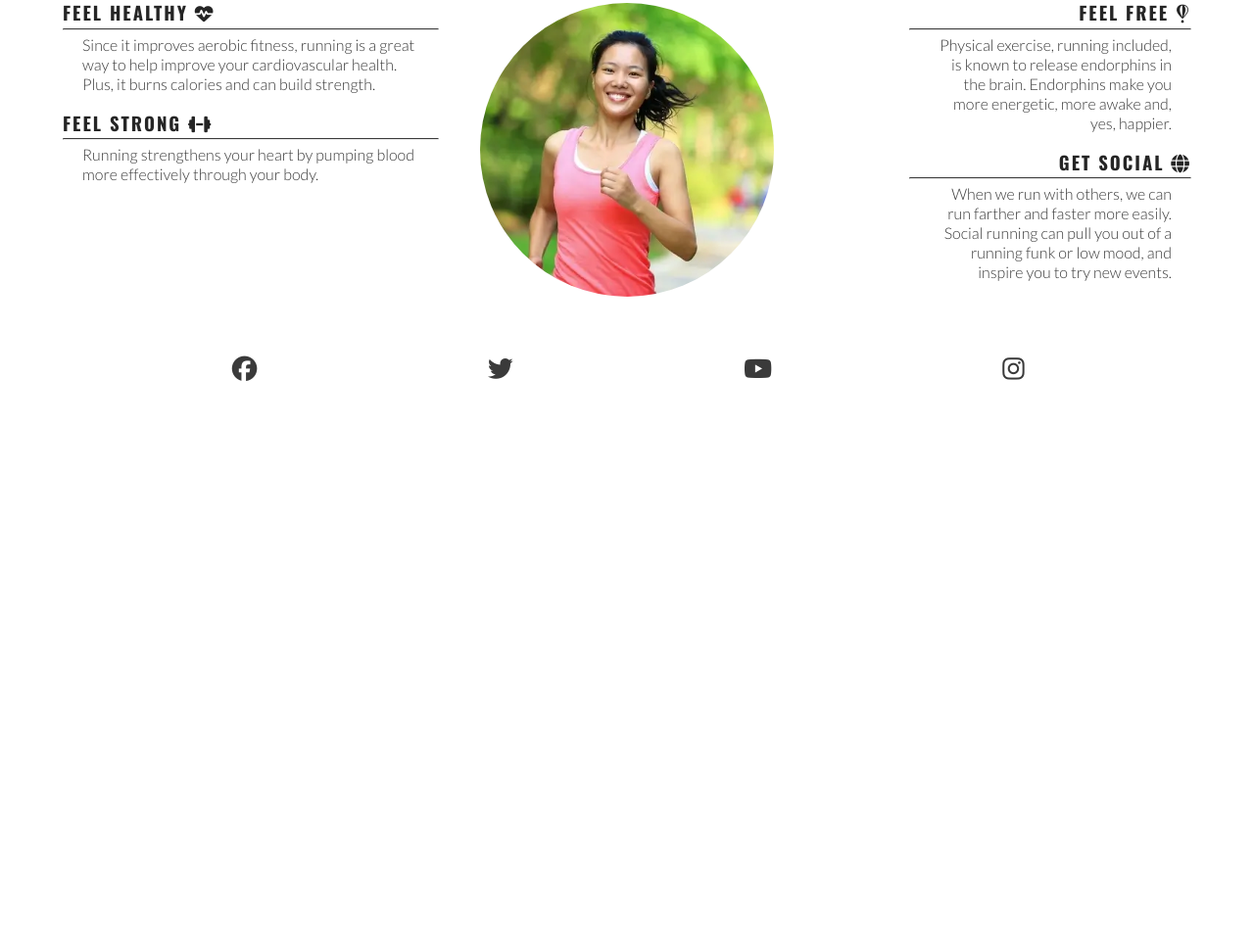
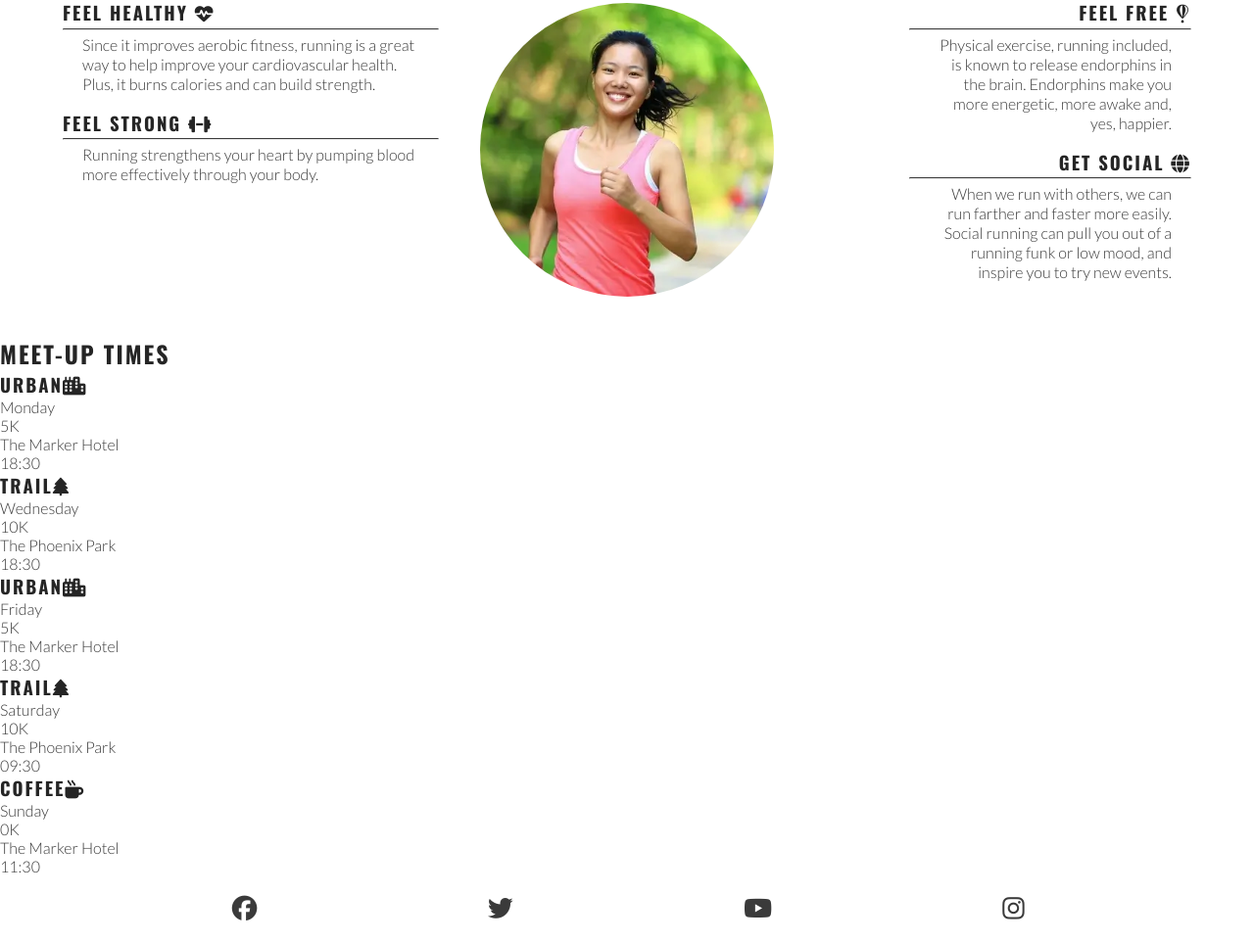
Before and after one commit to Geoff-Fletcher/love-running, a plain HTML site: page index.html in a window 1280 px wide. Shown: the part 778-1740 px from the top of the page at 98% size. Before the commit the page ends 1189 px from the top, so only its background shows below. Drawn offline with nearby package versions, Linux system fonts and the light colour scheme.

Commit message:
added Meetup times section html

```diff
--- a/index.html
+++ b/index.html
@@ -75,6 +75,48 @@
         </div>
 
         </section>
+
+        <!--Meetup times section-->
+        <section id="meetups"><h2>Meet-up Times</h2></section>
+        <div id="times">
+            <div>
+                <h3>Urban<i class="fa-solid fa-city"></i></h3>
+                <p>Monday</p>
+                <p>5K</p>
+                <p>The Marker Hotel</p>
+                <p>18:30</p>
+            </div>
+            <div>
+                <h3>Trail<i class="fa-solid fa-tree"></i></h3>
+                <p>Wednesday</p>
+                <p>10K</p>
+                <p>The Phoenix Park</p>
+                <p>18:30</p>
+            </div>
+            <div>
+                <h3>Urban<i class="fa-solid fa-city"></i></h3>
+                <p>Friday</p>
+                <p>5K</p>
+                <p>The Marker Hotel</p>
+                <p>18:30</p>
+            </div>
+            <div>
+                <h3>Trail<i class="fa-solid fa-tree"></i></h3>
+                <p>Saturday</p>
+                <p>10K</p>
+                <p>The Phoenix Park</p>
+                <p>09:30</p>
+            </div>
+            <div>
+                <h3>Coffee<i class="fa-solid fa-mug-hot"></i></h3>
+                <p>Sunday</p>
+                <p>0K</p>
+                <p>The Marker Hotel</p>
+                <p>11:30</p>
+            </div>
+        </div>
+
+        </div>
     </main>
 
     <!--Footer-->
```
